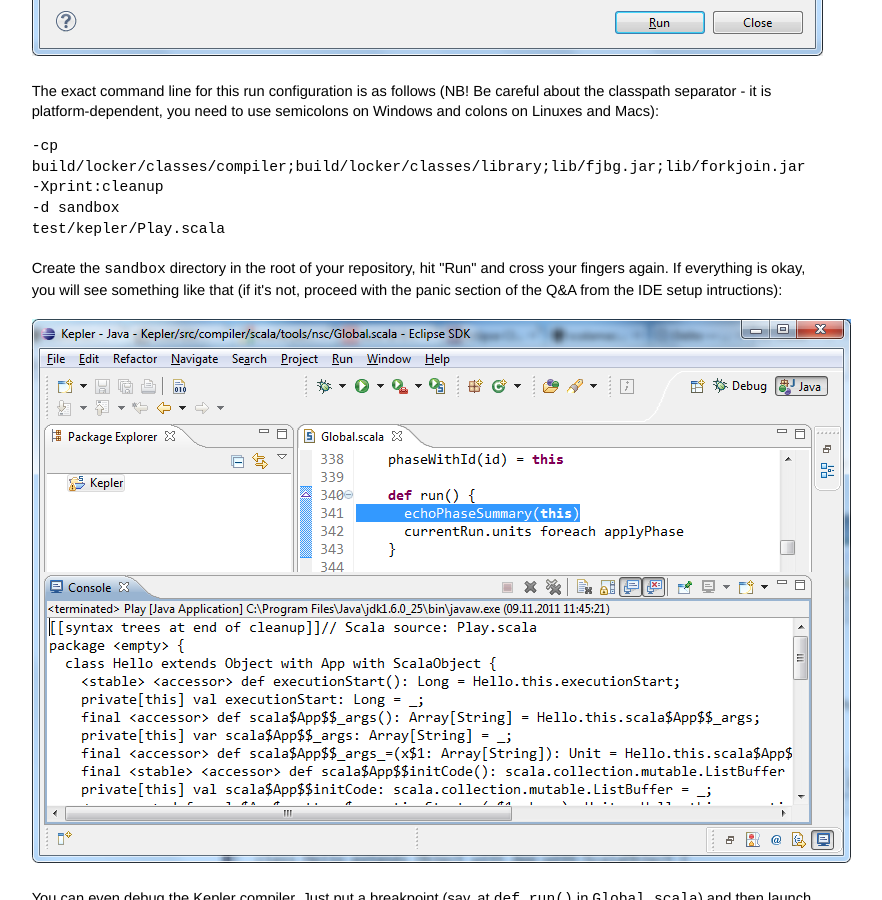
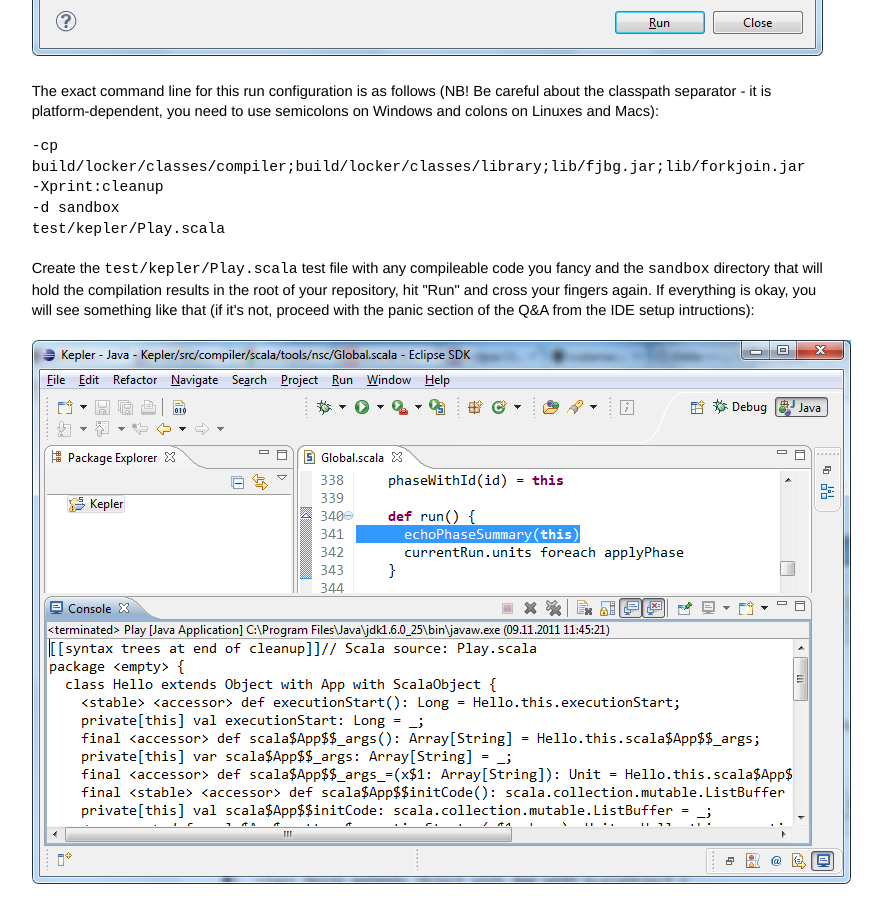
Before and after one commit to scalamacros/scalamacros.github.com, a Jekyll site: the page built from getinvolved.html, in a window 1280 px wide and 900 px high, scrolled down 9772 px. Shown: the whole window, without its empty margins (274-1156 px from the left). Built offline with Jekyll 4.4.1, drawn with Linux system fonts in a browser that asks for light colours; comment, search, counter and statistics services are not loaded.

Commit message:
making the guide a bit clearer

```diff
--- a/getinvolved.html
+++ b/getinvolved.html
@@ -119,7 +119,8 @@
 test/kepler/Play.scala
 </code></pre>
 
-<p>Create the <code>sandbox</code> directory in the root of your repository, hit "Run" and cross your fingers again.
+<p>Create the <code>test/kepler/Play.scala</code> test file with any compileable code you fancy
+and the <code>sandbox</code> directory that will hold the compilation results in the root of your repository, hit "Run" and cross your fingers again.
 If everything is okay, you will see something like that (if it's not, proceed with the panic section of the Q&A from the IDE setup intructions):</p>
 
 <p><a href="/media/images/getinvolved/play-with-scalac-step5.png"><img src="/media/images/getinvolved/play-with-scalac-step5.png" /></a></p>
```
